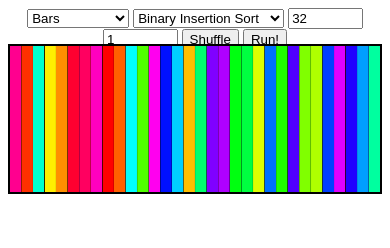
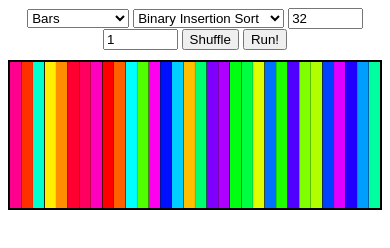
Before and after one commit to pmgj/Sorting, a plain HTML site: page docs/index.html in a window 390 px wide. Drawn offline with Linux system fonts and the light colour scheme.

Commit message:
Distância do canvas para os campos de entrada de dados

```diff
--- a/docs/index.css
+++ b/docs/index.css
@@ -42,4 +42,7 @@ th:nth-child(2), td:nth-child(2) {
     h1 {
         display: none;
     }
+    canvas {
+        margin-top: 1em;
+    }
 }
```
